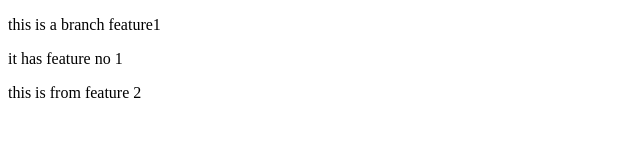
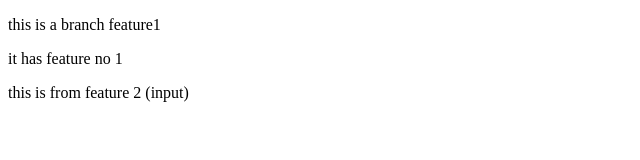
Before and after one commit to XeroDay27/newrep, a plain HTML site: page index.html in a window 1280 px wide. Shown: the full height of the page, 0-640 px from the left. Drawn offline with Linux system fonts and the light colour scheme.

Commit message:
added input

```diff
--- a/index.html
+++ b/index.html
@@ -8,6 +8,6 @@
 <body>
     <p>this is a branch feature1 </p>
     <p>it has feature no 1 </p>
-    <p>this is from feature 2</p>
+    <p>this is from feature 2 (input)</p>
 </body>
 </html>
```
